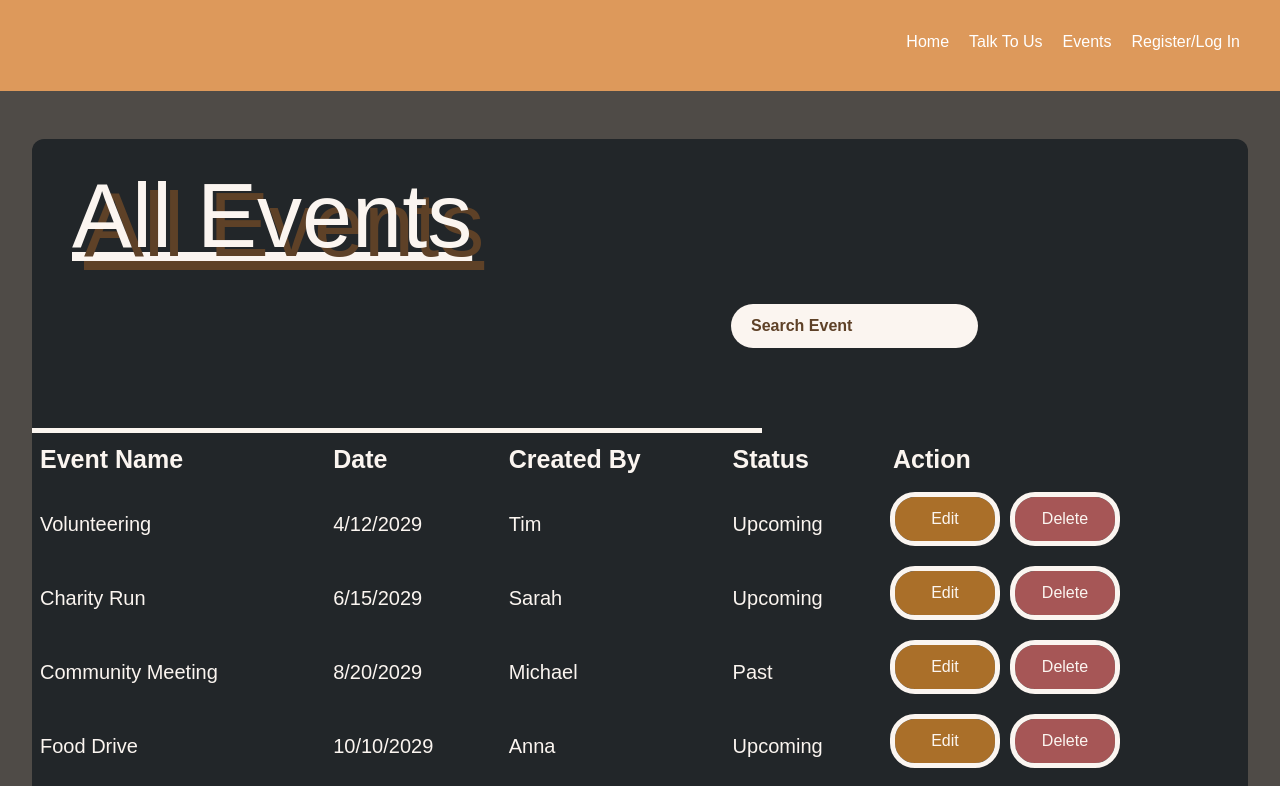
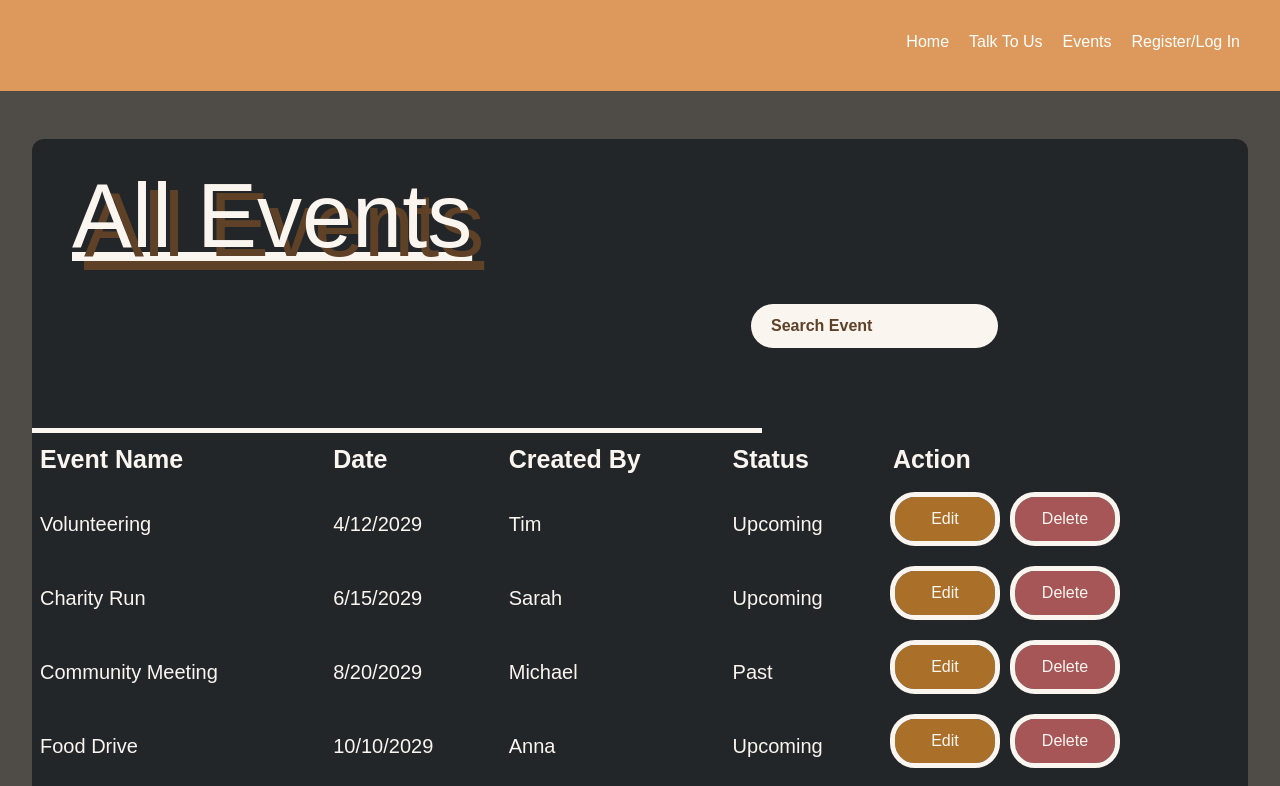
Before and after one commit to UoaWDCC/aspa-portal-v3, a Next.js app in the folder frontend/: page /events/admin-events in a window 1280 px wide. Shown: the top 786 px of the page. Built offline with nearby package versions, Linux system fonts and the light colour scheme.

Commit message:
Updated Code

```diff
--- a/frontend/src/ui/events/admin-events/EventPage.module.css
+++ b/frontend/src/ui/events/admin-events/EventPage.module.css
@@ -26,7 +26,7 @@
     display: flex;
     justify-content: flex-end;
     margin-bottom: 80px;
-    margin-right: 270px;
+    margin-right: 250px;
 }
 
 .search-input{
```
